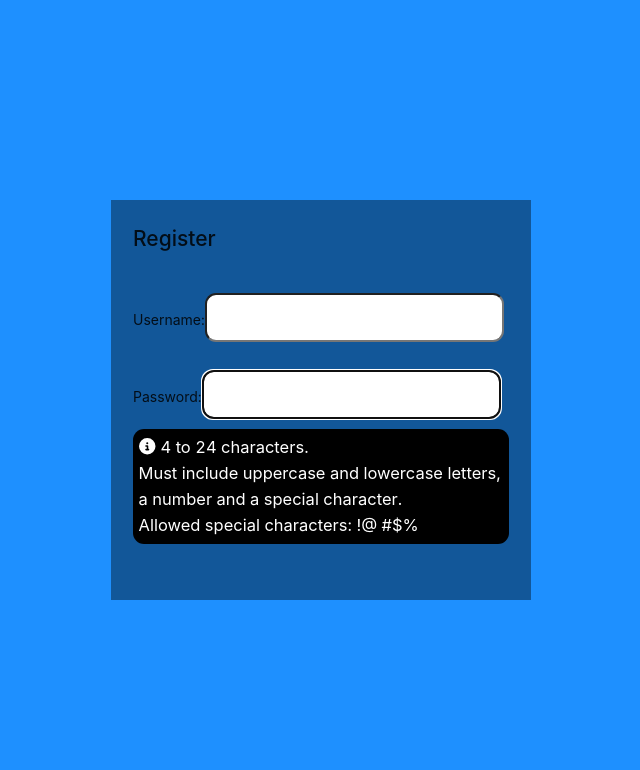
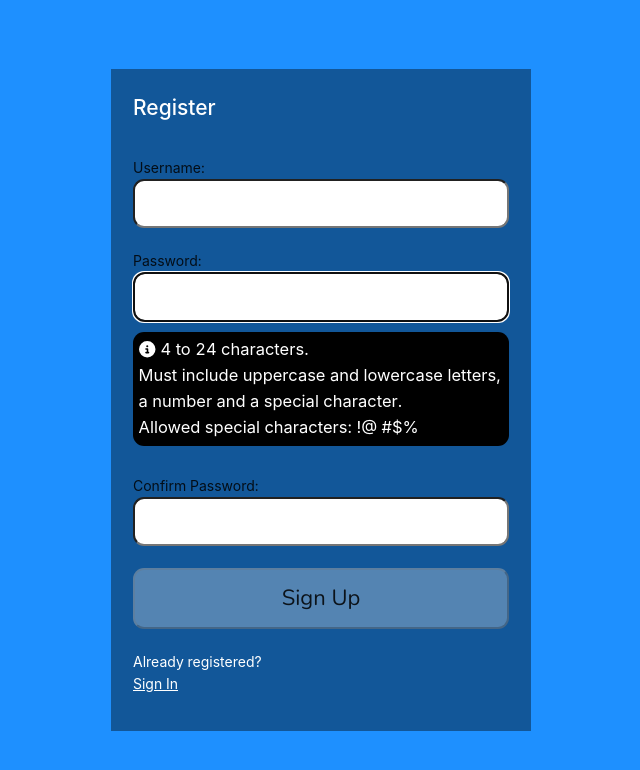
Before and after one commit to saburchik/registration-react-app, a React (Create React App) app: page / in a window 1280 px wide. Shown: the top 770 px of the page, without its empty margins (319-959 px from the left). Built offline with nearby package versions, Linux system fonts and the light colour scheme.

Commit message:
register page is done

```diff
--- a/package.json
+++ b/package.json
@@ -10,6 +10,7 @@
     "@types/react": "^18.0.0",
     "@types/react-dom": "^18.0.0",
     "antd": "^4.22.8",
+    "axios": "^0.27.2",
     "react": "^18.2.0",
     "react-dom": "^18.2.0",
     "react-scripts": "5.0.1",
--- a/src/App.css
+++ b/src/App.css
@@ -17,6 +17,10 @@ html {
 body {
 	min-height: 100vh;
 	background-color: dodgerblue;
+}
+
+h1,h2,h3,h4,h5,h6 {
+	color: #fff;
 }
 
 .App {
@@ -62,13 +66,19 @@ textarea {
 	border-radius: 0.5rem;
 }
 
-label,
-button {
+label {
+	display: flex;
+	flex-direction: column;
 	margin-top: 1rem;
 }
 
 button {
 	padding: 0.5rem;
+	margin-top: 1rem;
+}
+
+p {
+	color: #fff;
 }
 
 .instructions {
@@ -114,4 +124,5 @@ button {
 
 .line {
 	display: inline-block;
+	text-decoration: underline;
 }
--- a/src/Register.tsx
+++ b/src/Register.tsx
@@ -5,9 +5,11 @@ import {
 } from '@fortawesome/free-solid-svg-icons'
 import { FontAwesomeIcon } from '@fortawesome/react-fontawesome'
 import { useEffect, useRef, useState } from 'react'
+import axios from './api/axios'
 
 const USER_REGEX = /^[a-zA-Z][a-zA-Z0-9-_]{3,23}$/
 const PWD_REGEX = /^(?=.*[a-z])(?=.*[A-Z])(?=.*[0-9])(?=.*[!@#$%]).{8,24}$/
+const REGISTER_URL = '/register'
 
 const Register = () => {
 	const userRef = useRef<HTMLInputElement | null>(null)
@@ -49,7 +51,51 @@ const Register = () => {
 		setErrMsg('')
 	}, [user, pwd, matchPwd])
 
+	const handleSubmit = async (e: any) => {
+		e.preventDefault()
+		const v1 = USER_REGEX.test(user)
+		const v2 = PWD_REGEX.test(pwd)
+
+		if (!v1 || !v2) {
+			setErrMsg('Invalid Entry')
+			return
+		}
+		try {
+			const response: any = await axios.post(
+				REGISTER_URL,
+				JSON.stringify({ user, pwd }),
+				{
+					headers: { 'Content-Type': 'application/json' },
+					withCredentials: true,
+				}
+			)
+			console.log(response.data)
+			console.log(response.accessToken)
+			console.log(JSON.stringify(response))
+			setSuccess(true)
+			// clear input fields
+		} catch (err: any) {
+			if (!err?.response) {
+				setErrMsg('No Server Response')
+			} else if (err.response?.status === 409) {
+				setErrMsg('Username Taken')
+			} else {
+				setErrMsg('Registration Failed')
+			}
+			errRef.current?.focus()
+		}
+	}
+
 	return (
+		<>
+			{success ? (
+				<section>
+					<h1>Success!</h1>
+					<p>
+						<a href='/'>Sign In</a>
+					</p>
+				</section>
+			) : (
 				<section>
 					<p
 						ref={errRef}
@@ -59,8 +105,8 @@ const Register = () => {
 						{errMsg}
 					</p>
 					<h1>Register</h1>
-			<form>
-				<label htmlFor='username'>
+					<form onSubmit={handleSubmit}>
+						<label>
 							Username:
 							<span className={validName ? 'valid' : 'hide'}>
 								<FontAwesomeIcon icon={faCheck} />
@@ -70,13 +116,12 @@ const Register = () => {
 							</span>
 							<input
 								type='text'
-						id='username'
 								ref={userRef}
 								autoComplete='off'
 								onChange={e => setUser(e.target.value)}
 								required
-						aria-invalid={validName ? 'false' : 'true'}
-						aria-describedly='uidnote'
+								aria-invalid={validName ? false : true}
+								aria-describedby='uidnote'
 								onFocus={() => setUserFocus(true)}
 								onBlur={() => setUserFocus(false)}
 							/>
@@ -92,7 +137,8 @@ const Register = () => {
 								Letters, numbers, underscores, hyphens allowed.
 							</p>
 						</label>
-				<label htmlFor='password'>
+
+						<label>
 							Password:
 							<span className={validPwd ? 'valid' : 'hide'}>
 								<FontAwesomeIcon icon={faCheck} />
@@ -102,13 +148,12 @@ const Register = () => {
 							</span>
 							<input
 								type='password'
-						id='password'
 								ref={userRef}
 								autoComplete='off'
 								onChange={e => setPwd(e.target.value)}
 								required
-						aria-invalid={validPwd ? 'false' : 'true'}
-						aria-describedly='pwdnote'
+								aria-invalid={validPwd ? false : true}
+								aria-describedby='pwdnote'
 								onFocus={() => setPwdFocus(true)}
 								onBlur={() => setPwdFocus(false)}
 							/>
@@ -118,8 +163,8 @@ const Register = () => {
 							>
 								<FontAwesomeIcon icon={faInfoCircle} />
 								4 to 24 characters. <br />
-						Must include uppercase and lowercase letters, a number and a special
-						character. <br />
+								Must include uppercase and lowercase letters, a number and a
+								special character. <br />
 								Allowed special characters:{' '}
 								<span aria-label='exclamation mark'>!</span>
 								<span aria-label='at symbol'>@</span>{' '}
@@ -128,8 +173,50 @@ const Register = () => {
 								<span aria-label='percent'>%</span>
 							</p>
 						</label>
+
+						<label>
+							Confirm Password:
+							<span className={validMatch && matchPwd ? 'valid' : 'hide'}>
+								<FontAwesomeIcon icon={faCheck} />
+							</span>
+							<span className={validMatch || !matchPwd ? 'hide' : 'invalid'}>
+								<FontAwesomeIcon icon={faTimes} />
+							</span>
+							<input
+								type='password'
+								onChange={e => setMatchPwd(e.target.value)}
+								required
+								aria-invalid={validMatch ? false : true}
+								aria-describedby='confirmnote'
+								onFocus={() => setMatchFocus(true)}
+								onBlur={() => setMatchFocus(false)}
+							/>
+							<p
+								id='confirmnote'
+								className={
+									matchFocus && !validMatch ? 'instructions' : 'offscreen'
+								}
+							>
+								<FontAwesomeIcon icon={faInfoCircle} />
+								Must match the first password input field.
+							</p>
+						</label>
+
+						<button
+							disabled={!validName || !validPwd || !validMatch ? true : false}
+						>
+							Sign Up
+						</button>
 					</form>
+					<p>
+						Already registered? <br />
+						<span className='line'>
+							<a href='/'>Sign In</a>
+						</span>
+					</p>
 				</section>
+			)}
+		</>
 	)
 }
 
--- /dev/null
+++ b/src/api/axios.js
@@ -0,0 +1,5 @@
+import axios from 'axios'
+
+export default axios.create({
+	baseURL: 'http://localhost:3500',
+})
```
Also changed, not shown: 1 other file (tests, documents, lock files or other folders). Lines whose indentation alone changed are shown as unchanged.
